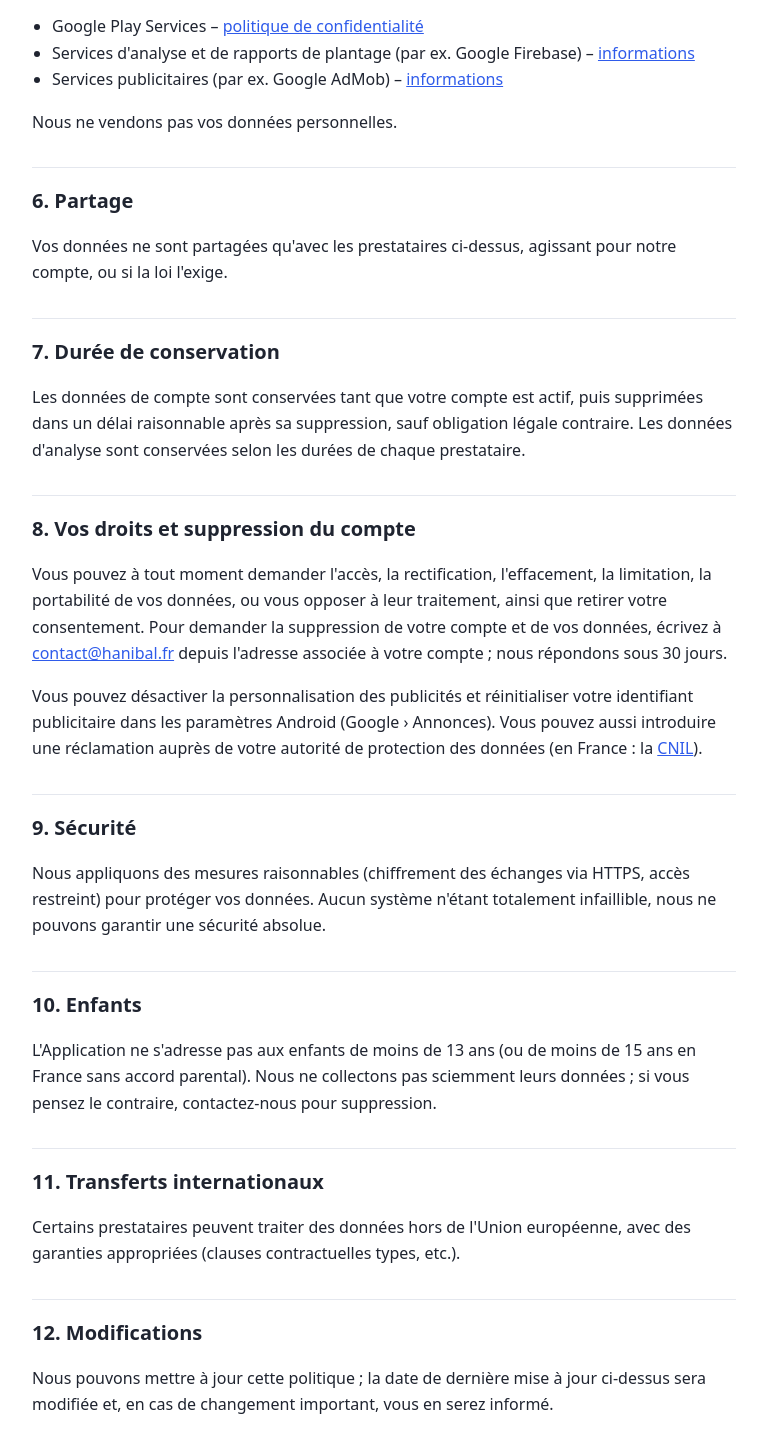
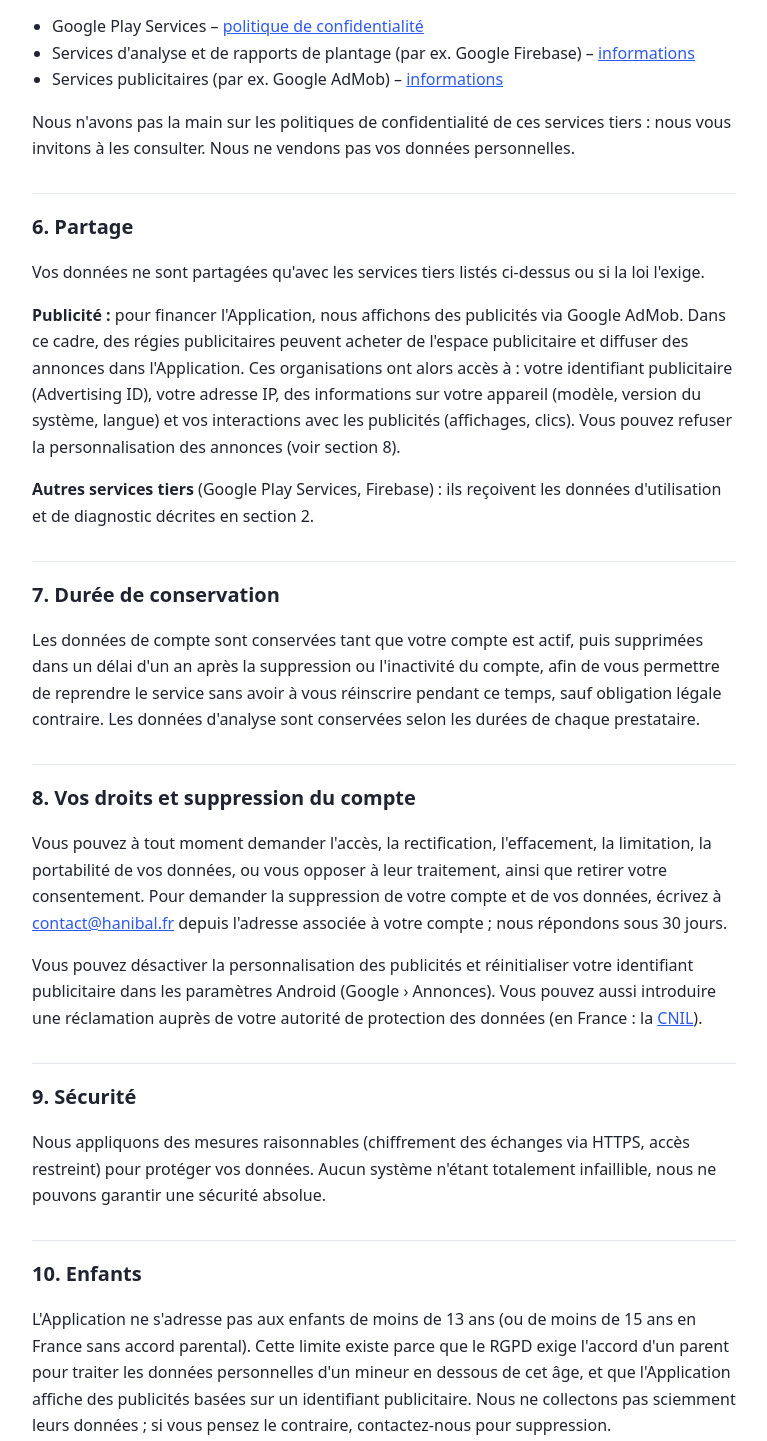
Before and after one commit to Hanibal-AI/hanibal-privacy-app, a plain HTML site: page fr.html in a window 1280 px wide. Shown: the part 1193-2634 px from the top of the page, without its empty margins (256-1023 px from the left). Drawn offline with Linux system fonts and the light colour scheme.

Commit message:
feat: change text

```diff
--- a/fr.html
+++ b/fr.html
@@ -45,13 +45,15 @@
     <li>Services d'analyse et de rapports de plantage (par ex. Google Firebase) – <a href="https://firebase.google.com/support/privacy">informations</a></li>
     <li>Services publicitaires (par ex. Google AdMob) – <a href="https://policies.google.com/technologies/ads">informations</a></li>
   </ul>
-  <p>Nous ne vendons pas vos données personnelles.</p>
+  <p>Nous n'avons pas la main sur les politiques de confidentialité de ces services tiers : nous vous invitons à les consulter. Nous ne vendons pas vos données personnelles.</p>
 
   <h2>6. Partage</h2>
-  <p>Vos données ne sont partagées qu'avec les prestataires ci-dessus, agissant pour notre compte, ou si la loi l'exige.</p>
+  <p>Vos données ne sont partagées qu'avec les services tiers listés ci-dessus ou si la loi l'exige.</p>
+  <p><strong>Publicité :</strong> pour financer l'Application, nous affichons des publicités via Google AdMob. Dans ce cadre, des régies publicitaires peuvent acheter de l'espace publicitaire et diffuser des annonces dans l'Application. Ces organisations ont alors accès à : votre identifiant publicitaire (Advertising ID), votre adresse IP, des informations sur votre appareil (modèle, version du système, langue) et vos interactions avec les publicités (affichages, clics). Vous pouvez refuser la personnalisation des annonces (voir section 8).</p>
+  <p><strong>Autres services tiers</strong> (Google Play Services, Firebase) : ils reçoivent les données d'utilisation et de diagnostic décrites en section 2.</p>
 
   <h2>7. Durée de conservation</h2>
-  <p>Les données de compte sont conservées tant que votre compte est actif, puis supprimées dans un délai raisonnable après sa suppression, sauf obligation légale contraire. Les données d'analyse sont conservées selon les durées de chaque prestataire.</p>
+  <p>Les données de compte sont conservées tant que votre compte est actif, puis supprimées dans un délai d'un an après la suppression ou l'inactivité du compte, afin de vous permettre de reprendre le service sans avoir à vous réinscrire pendant ce temps, sauf obligation légale contraire. Les données d'analyse sont conservées selon les durées de chaque prestataire.</p>
 
   <h2>8. Vos droits et suppression du compte</h2>
   <p>Vous pouvez à tout moment demander l'accès, la rectification, l'effacement, la limitation, la portabilité de vos données, ou vous opposer à leur traitement, ainsi que retirer votre consentement. Pour demander la suppression de votre compte et de vos données, écrivez à <a href="mailto:contact@hanibal.fr">contact@hanibal.fr</a> depuis l'adresse associée à votre compte ; nous répondons sous 30 jours.</p>
@@ -61,10 +63,10 @@
   <p>Nous appliquons des mesures raisonnables (chiffrement des échanges via HTTPS, accès restreint) pour protéger vos données. Aucun système n'étant totalement infaillible, nous ne pouvons garantir une sécurité absolue.</p>
 
   <h2>10. Enfants</h2>
-  <p>L'Application ne s'adresse pas aux enfants de moins de 13 ans (ou de moins de 15 ans en France sans accord parental). Nous ne collectons pas sciemment leurs données ; si vous pensez le contraire, contactez-nous pour suppression.</p>
+  <p>L'Application ne s'adresse pas aux enfants de moins de 13 ans (ou de moins de 15 ans en France sans accord parental). Cette limite existe parce que le RGPD exige l'accord d'un parent pour traiter les données personnelles d'un mineur en dessous de cet âge, et que l'Application affiche des publicités basées sur un identifiant publicitaire. Nous ne collectons pas sciemment leurs données ; si vous pensez le contraire, contactez-nous pour suppression.</p>
 
   <h2>11. Transferts internationaux</h2>
-  <p>Certains prestataires peuvent traiter des données hors de l'Union européenne, avec des garanties appropriées (clauses contractuelles types, etc.).</p>
+  <p>Les services tiers de la section 5 (Google AdMob, Firebase, Google Play Services), ainsi que les régies publicitaires qui diffusent des annonces via AdMob, peuvent traiter vos données hors de l'Union européenne, notamment aux États-Unis. Ces transferts s'appuient sur des garanties appropriées (décision d'adéquation, clauses contractuelles types).</p>
 
   <h2>12. Modifications</h2>
   <p>Nous pouvons mettre à jour cette politique ; la date de dernière mise à jour ci-dessus sera modifiée et, en cas de changement important, vous en serez informé.</p>
```
Also changed, not shown: en.html (+7 -5 lines).
